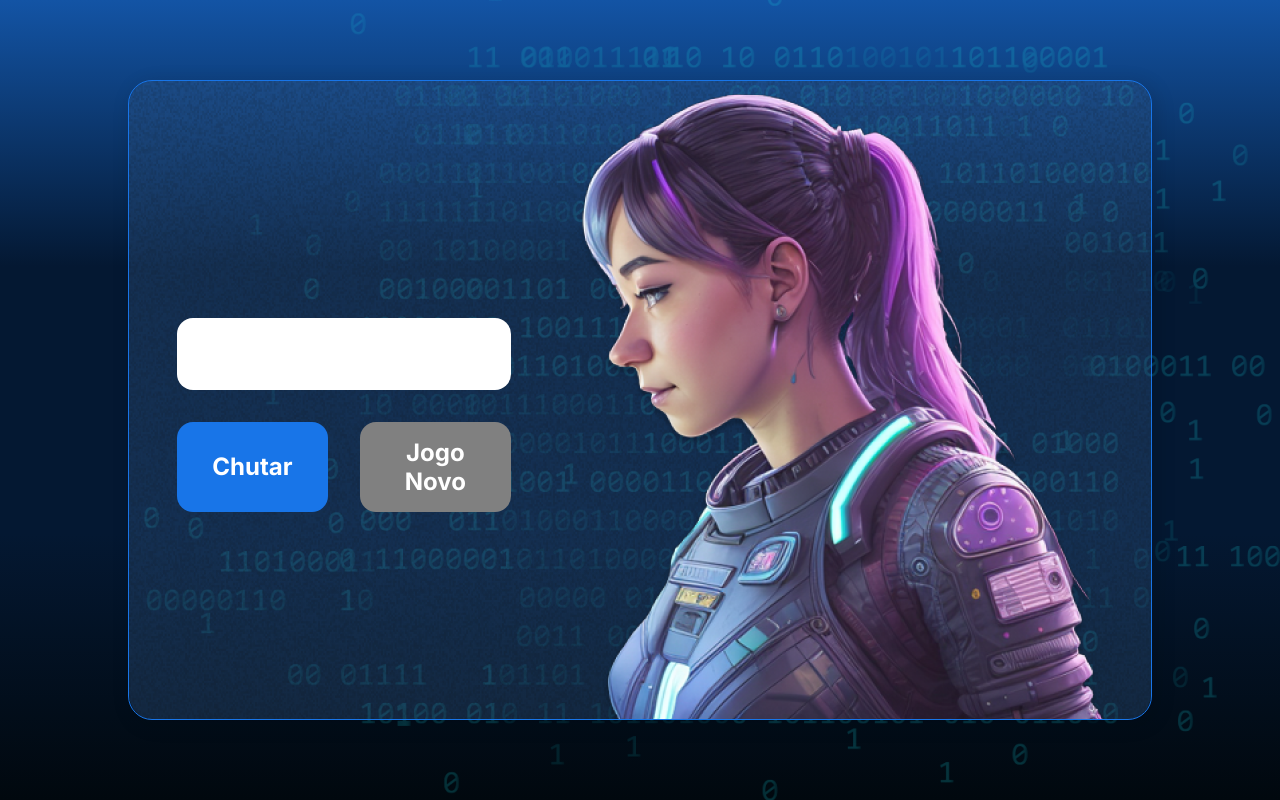
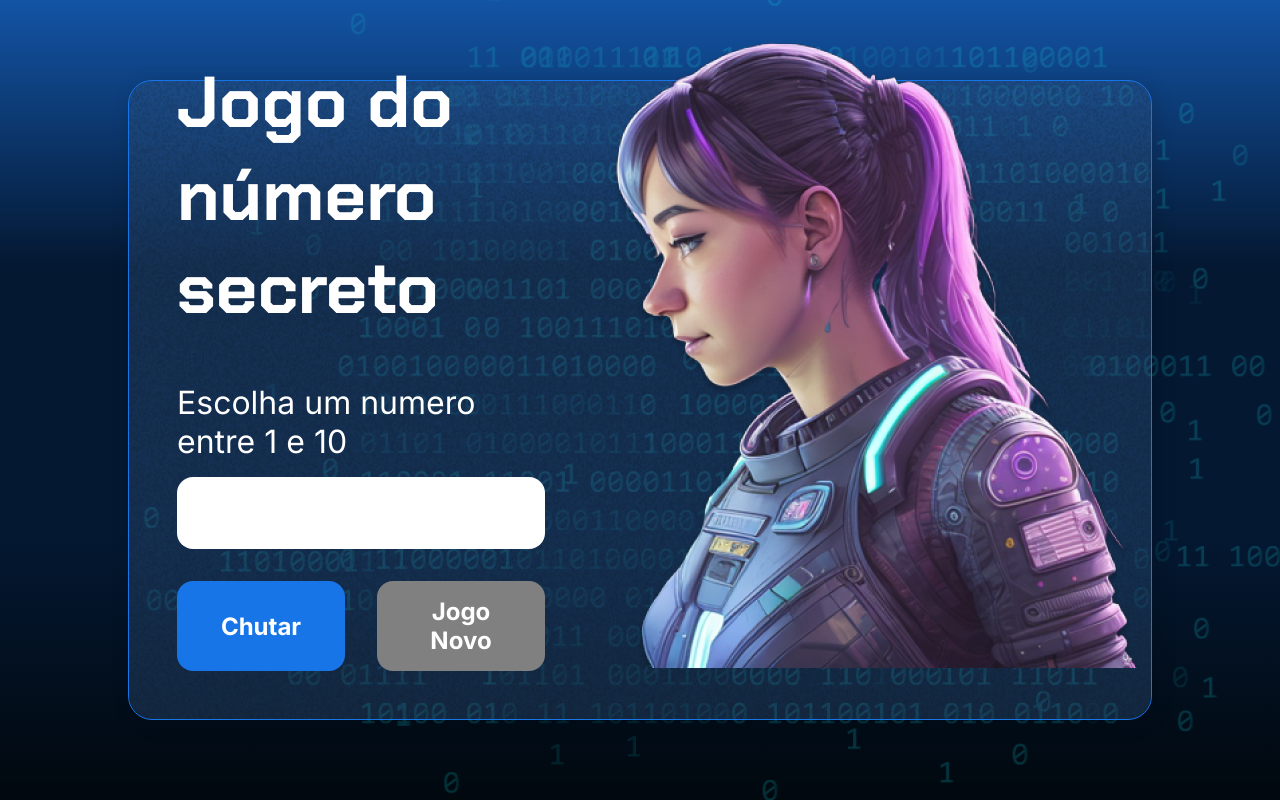
Before and after one commit to GiovanniPaulaDev/numero-secreto, a plain HTML site: page index.html in a window 1280 px wide. Drawn offline with Linux system fonts and the light colour scheme.

Commit message:
mudanças notitulo e no gitignore

```diff
--- a/index.html
+++ b/index.html
@@ -18,7 +18,7 @@
         <div class="container__conteudo">
             <div class="container__informacoes">
                 <div class="container__texto">
-                    <!-- <h1></h1> -->
+                    <h1></h1>
                     <p class="texto__paragrafo"></p>
                 </div>
                 <input type="number" min="1" max="10" class="container__input">
```
Also changed, not shown: 2 other files.
